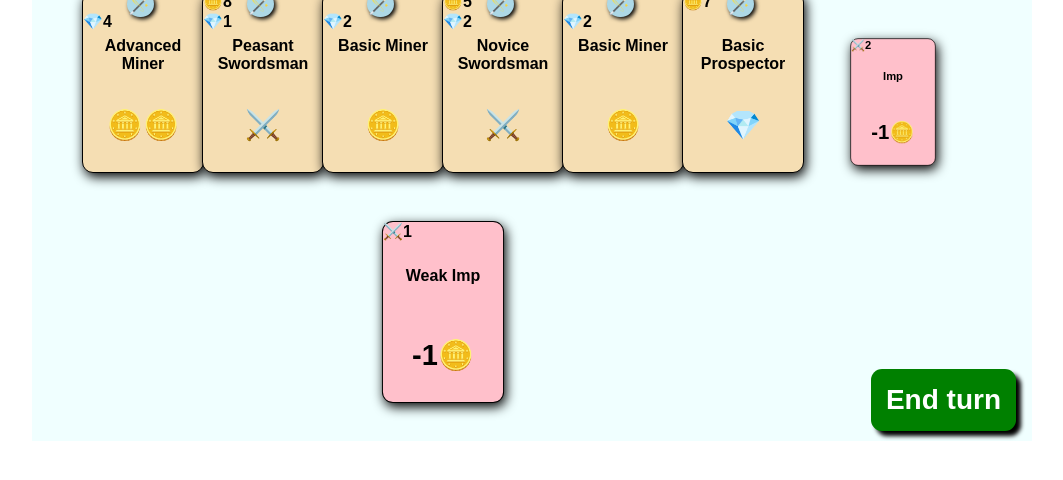
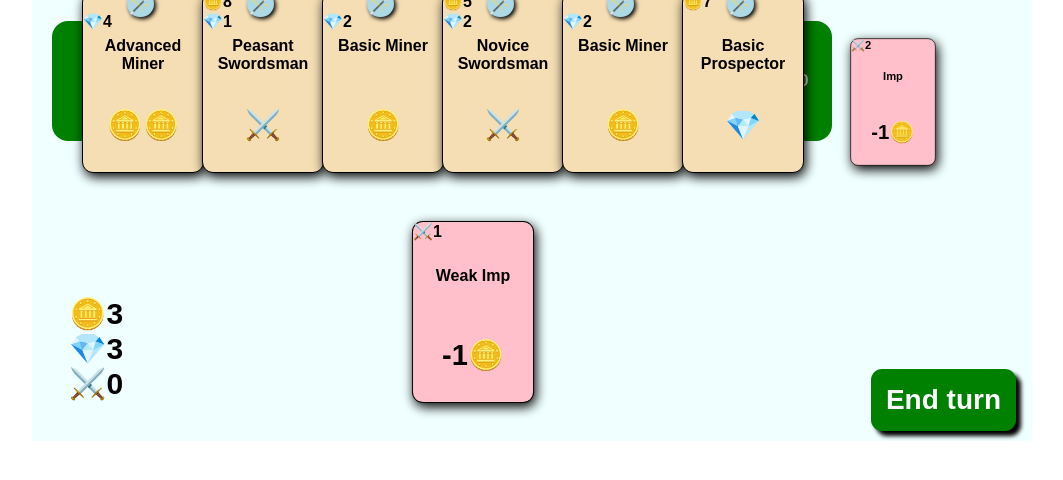
Before and after one commit to BoltKey/game, a plain HTML site: page index.html in a window 1280 px wide. Both pictures are taken after a click on the button "End turn". Shown: the part 559-1039 px from the top of the page, without its empty margins (108-1171 px from the left). Drawn offline with nearby package versions, Linux system fonts and the light colour scheme.

Commit message:
some progress

```diff
--- a/cards.csv
+++ b/cards.csv
@@ -46,4 +46,4 @@ ac,Advanced Banker,10,3,,💎🎴,,6,"[[""diamond"", 1], ""draw""]",1,action
 48,Cyclops,,,10,-4🪙,4,,,17,monster
 49,Cyclops,,,12,-5🪙,5,,,18,monster
 50,Dark Servant,,,15,-6🪙,6,,,19,monster
-51,The Dark Lord,,,25,-10🪙,10,,,20,monster
+51,The Dark Lord,,,25,-20🪙,20,,,20,monster
--- a/index.html
+++ b/index.html
@@ -34,19 +34,19 @@
       <div id="sword">
         ⚔️<span id="sword-number">0</span>
       </div>
-      <div id="deck">
-        Deck: <span id="deck-number">0</span>
-      </div>
-      <div id="discard">
-        Discard: <span id="discard-number">0</span>
-      </div>
+    </div>
+    <div id="deck" class="deck">
+      Deck: <span id="deck-number">0</span>
+    </div>
+    <div id="discard" class="deck">
+      Discard: <span id="discard-number">0</span>
     </div>
     <button id="endturn">End turn</button>
     <button id="help">?</button>
   </div>
   <div id="rules">
     <h1>Rules</h1>
-    There is a number of mechanics you should understand in order to win by defeating all monsters.
+    There is a number of mechanics you should understand in order to win by defeating all monsters. Don't forget: Exploring the rules is part of the fun!
     You may need multiple attempts before you manage to win.
     <h2>Goal of the game</h2>
     Defeat all monsters. Your final score is amount of your coins plus 3 times the amount of your diamonds.
--- a/main.css
+++ b/main.css
@@ -75,7 +75,8 @@ body {
 
 #headup-wrap {
   position: absolute;
-  right: 10px;
+  bottom: 40px;
+  left: 37px;
 }
 
 .effectText {
@@ -95,7 +96,7 @@ body {
 }
 
 #headup-wrap * {
-  font-size: large;
+  font-size: 30px;
   font-weight: bold;
 }
 
@@ -174,7 +175,7 @@ button[disabled] {
   position: absolute;
   top: 10px;
   z-index: 3500;
-  background-color: rgba(255, 200, 97, 0.6);
+  background-color: rgba(255, 200, 97, 1);
   backdrop-filter: blur(10px);
   padding: 30px;
   width: 100%;
@@ -220,3 +221,28 @@ div#gamewin {
 .hidden {
   display: none;
 }
+
+
+.deck {
+  position: absolute;
+  width: 120px;
+  height: 120px;
+  display: flex;
+    align-items: center;
+    justify-content: center;
+    font-weight: bold;
+    color: white;
+    border-radius: 16px;
+}
+
+#deck {
+  background: green;
+  bottom: 300px;
+  left: 20px;
+}
+
+#discard {
+  background: green;
+  bottom: 300px;
+  left: 680px;
+}
--- a/main.js
+++ b/main.js
@@ -86,9 +86,7 @@ function startGame() {
 }
 
 async function endTurn() {
-  for (let effectName of ["coin", "diamond", "sword"]) {
-    document.getElementById(effectName + "-number").innerText = resources[effectName];
-  }
+
   doEffect(["coin", resources.sword]);
   doEffect(["sword", -resources.sword]);
   status.eval = true;
@@ -121,7 +119,11 @@ async function endTurn() {
   document.getElementById("endturn").removeAttribute("disabled")
   status.eval = false;
   updateGame();
-  doEffect(["draw", 3])
+  doEffect(["draw", 3]);
+  await new Promise(resolve => setTimeout(resolve, 1000));
+  for (let effectName of ["coin", "diamond", "sword"]) {
+    document.getElementById(effectName + "-number").innerText = resources[effectName];
+  }
 }
 
 function bossStrength() {
--- a/update.js
+++ b/update.js
@@ -19,7 +19,7 @@ export function updateOffer() {
   updateCards(supplyOffer, 350, 50, 140, 600);
 }
 function updateActiveMonsters() {
-  updateCards(activeMonsters, 350, 780, 140, 600)
+  updateCards(activeMonsters, 380, 780, 140, 500)
 }
 export function updateMonsterQueue() {
   for (let row = 0; row <= 5; ++row) {
@@ -92,6 +92,9 @@ function updateCards(cards, x, y, margin, maxWidth, scale = 1) {
       case handCards:
         location = "hand"
         break;
+      case activeMonsters:
+        location = "activeMonsters"
+        break;
     }
     currCard.setAttribute("data-location", location)
     currX += finalMargin;
@@ -154,7 +157,7 @@ function playCard(card) {
   if (status.eval) {
     return;
   }
-  if (card.dataset.type === "monster") {
+  if (card.dataset.type === "monster" && card.dataset.location === "activeMonsters") {
     killCard(card);
     return;
   }
@@ -228,7 +231,7 @@ function removeCard(card) {
     { transform: "scale(1.1, 1.1) translate(0, 0)", opacity: 1, zIndex: 100},
     { transform: "scale(1.3, 1.3) translate(0, -200px)", opacity: 1},
     { transform: "scale(1.3, 1.3) translate(0, -200px)", opacity: 1},
-    { transform: "scale(0.7, 0.7) translate(100px, 30px)", opacity: 0},
+    { transform: "scale(0.7, 0.7) translate(400px, -20px)", opacity: 0},
   ], {duration: 2000, fill: "forwards", easing: "ease-in-out"})
   animation.onfinish = () => {
     console.log("animation complete");
```
